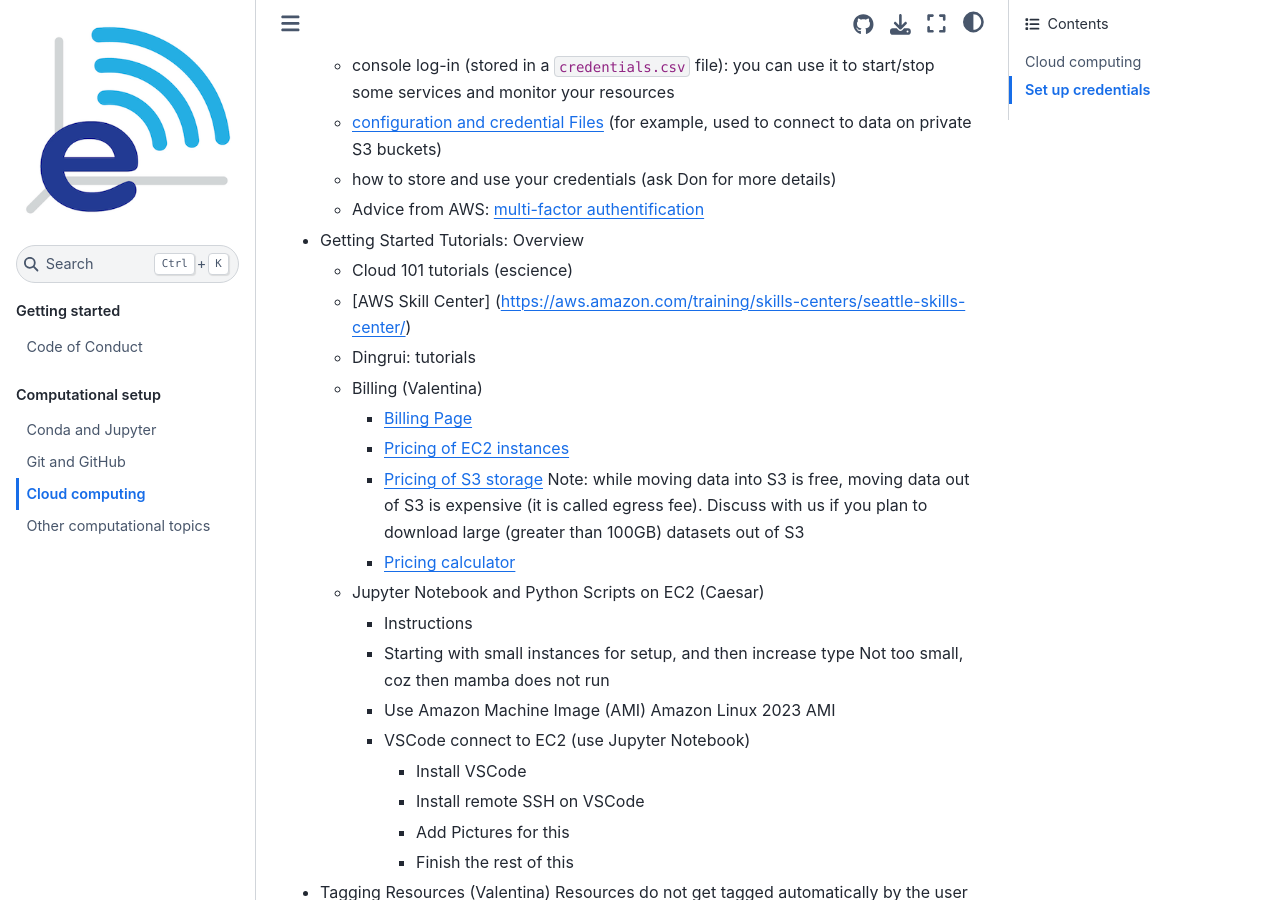
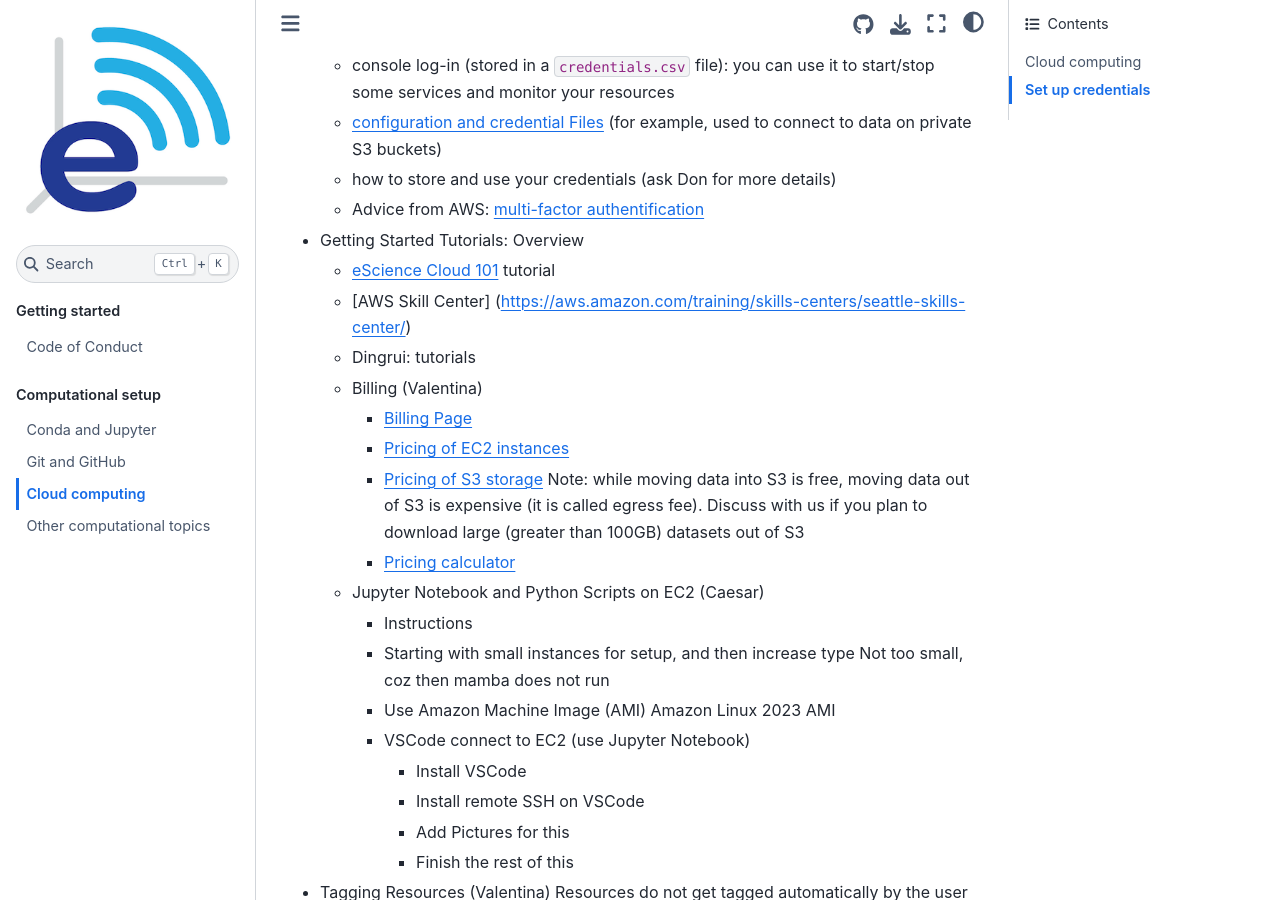
Before and after one commit to uw-echospace/group-docs, a Jupyter Book: the page built from docs/source/compute-cloud.md, in a window 1280 px wide and 900 px high, scrolled down 729 px. Built offline with Jupyter Book 1.0.4 settings and Sphinx 7.4.7 and the Sphinx Book theme 1.1.4, drawn with Linux system fonts in a browser that asks for light colours.

Commit message:
adding eScience cloud 101 tutorial

```diff
--- a/docs/source/compute-cloud.md
+++ b/docs/source/compute-cloud.md
@@ -30,7 +30,7 @@
    - Advice from AWS: [multi-factor authentification](https://docs.aws.amazon.com/IAM/latest/UserGuide/id_credentials_mfa_enable.html)
 
 * Getting Started Tutorials: Overview
-    - Cloud 101 tutorials (escience)
+    - [eScience Cloud 101](https://cloudmaven.github.io/documentation/aws_overview.html) tutorial
     - [AWS Skill Center] (https://aws.amazon.com/training/skills-centers/seattle-skills-center/)
     - Dingrui: tutorials
     - Billing (Valentina)
```
